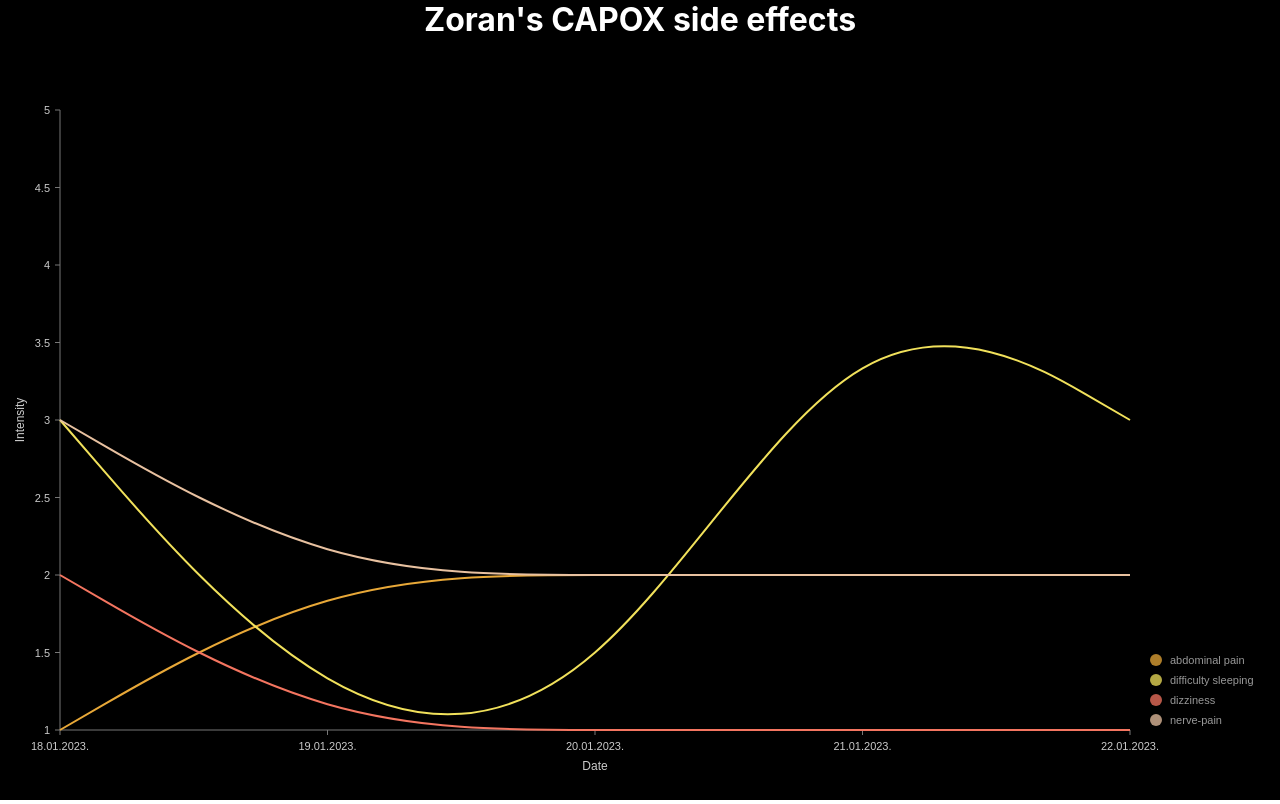
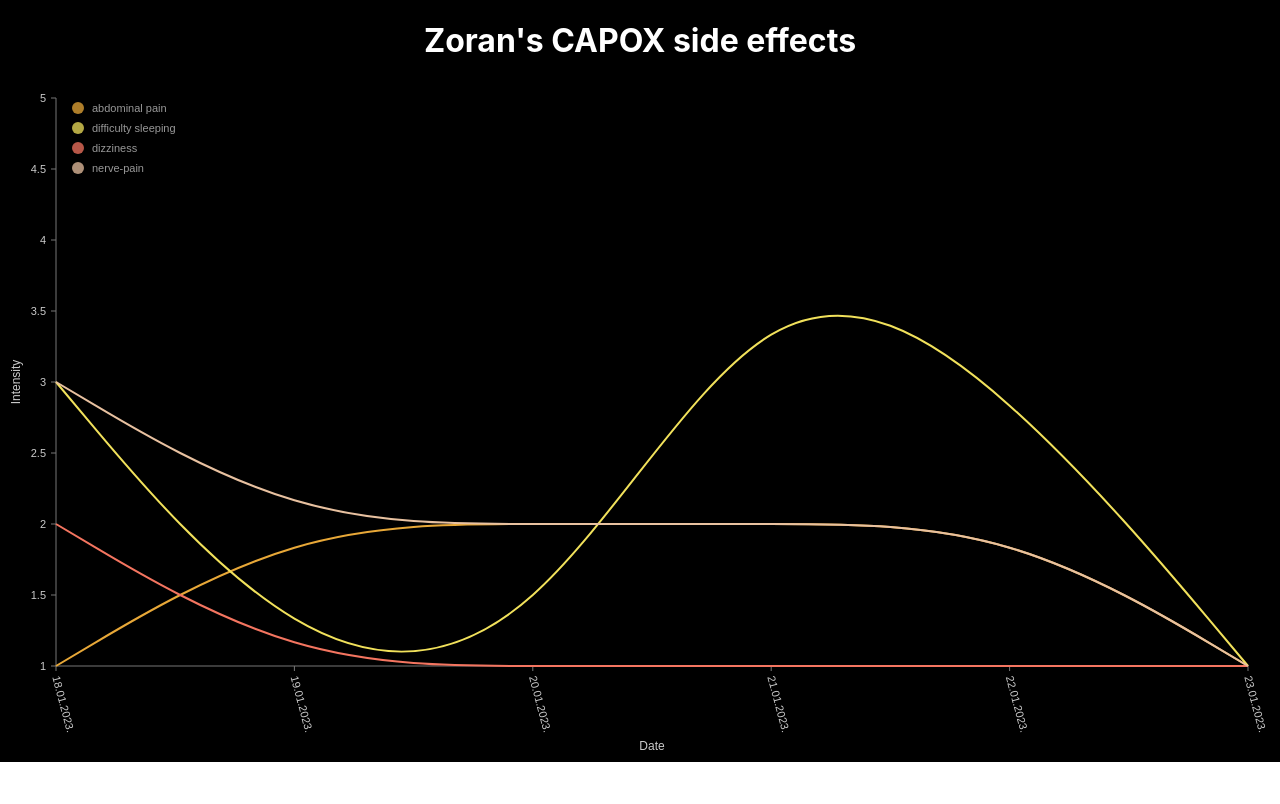
Before and after one commit to zoranlj/my-chemo, a React (Create React App) app: page / in a window 1280 px wide. Built offline with nearby package versions, Linux system fonts and the light colour scheme.

Commit message:
refactor

```diff
--- a/src/App.scss
+++ b/src/App.scss
@@ -1,17 +1,13 @@
 .container {
   display: flex;
-  flex-direction: column;
-  text-align: center;
+  flex-flow: column;
+  height: 100%;
+  min-height: 100%;
   background: black;
   color: white;
+  text-align: center;
 
-  h1 {
-    height: 60px;
-    margin: 0;
+  .lineChartWrapper {
+    height: calc(100vh - 120px);
   }
-
-  .myResponsiveLineWrapper {
-    height: calc(100vh - 60px);
-  }
-
 }
--- a/src/App.tsx
+++ b/src/App.tsx
@@ -1,14 +1,14 @@
 import React from 'react'
 import './App.scss'
-import MyResponsiveLine from './components/MyResponsiveLine'
-import data from './data'
+import LineChart from './components/LineChart'
+import data from './data/data'
 
 function App() {
     return (
         <div className="container">
             <h1>Zoran's CAPOX side effects</h1>
-            <div className="myResponsiveLineWrapper">
-                <MyResponsiveLine data={data} />
+            <div className="lineChartWrapper">
+                <LineChart data={data} />
             </div>
         </div>
     )
--- /dev/null
+++ b/src/components/LineChart.tsx
@@ -0,0 +1,64 @@
+import { ResponsiveLine, Serie } from '@nivo/line'
+import theme from '../theme/theme'
+
+const LineChart = ({ data }: { data: Serie[] }) => (
+    <ResponsiveLine
+        data={data}
+        theme={theme}
+        margin={{ top: 16, right: 32, bottom: 96, left: 56 }}
+        curve="basis"
+        enablePoints={false}
+        enableGridX={false}
+        enableGridY={false}
+        yScale={{
+            max: 5,
+            min: 1,
+            type: 'linear',
+        }}
+        axisBottom={{
+            tickSize: 5,
+            tickPadding: 5,
+            tickRotation: 75,
+            legend: 'Date',
+            legendOffset: 80,
+            legendPosition: 'middle',
+        }}
+        axisLeft={{
+            tickSize: 5,
+            tickPadding: 5,
+            tickRotation: 0,
+            legend: 'Intensity',
+            legendOffset: -40,
+            legendPosition: 'middle',
+        }}
+        legends={[
+            {
+                anchor: 'top-left',
+                direction: 'column',
+                justify: false,
+                translateX: 16,
+                translateY: 0,
+                itemsSpacing: 0,
+                itemDirection: 'left-to-right',
+                itemWidth: 80,
+                itemHeight: 20,
+                itemOpacity: 0.75,
+                symbolSize: 12,
+                symbolShape: 'circle',
+                toggleSerie: true,
+                symbolBorderColor: 'rgba(255, 255, 0, .5)',
+                effects: [
+                    {
+                        on: 'hover',
+                        style: {
+                            itemBackground: 'rgba(0, 0, 0, .03)',
+                            itemOpacity: 1,
+                        },
+                    },
+                ],
+            },
+        ]}
+    />
+)
+
+export default LineChart
--- a/src/data/index.ts
+++ b/src/data/data.ts
@@ -25,6 +25,10 @@ const data: Serie[] = [
                 x: '22.01.2023.',
                 y: 2,
             },
+            {
+                x: '23.01.2023.',
+                y: 1,
+            },
         ],
     },
     {
@@ -49,6 +53,10 @@ const data: Serie[] = [
             },
             {
                 x: '22.01.2023.',
+                y: 1,
+            },
+            {
+                x: '23.01.2023.',
                 y: 1,
             },
         ],
@@ -77,6 +85,10 @@ const data: Serie[] = [
                 x: '22.01.2023.',
                 y: 3,
             },
+            {
+                x: '23.01.2023.',
+                y: 1,
+            },
         ],
     },
     {
@@ -103,6 +115,10 @@ const data: Serie[] = [
                 x: '22.01.2023.',
                 y: 2,
             },
+            {
+                x: '23.01.2023.',
+                y: 1,
+            },
         ],
     },
 ]
--- a/src/components/MyResponsiveLine.tsx
+++ b/src/theme/theme.ts
@@ -1,5 +1,3 @@
-import { ResponsiveLine, Serie } from '@nivo/line'
-
 const theme = {
     background: '#000000',
     text: {
@@ -21,6 +19,7 @@ const theme = {
                 fill: '#cbcbcb',
                 outlineWidth: 0,
                 outlineColor: 'transparent',
+                rotation: 90,
             },
         },
         ticks: {
@@ -109,64 +108,4 @@ const theme = {
     },
 }
 
-const MyResponsiveLine = ({ data }: { data: Serie[] }) => (
-    <ResponsiveLine
-        data={data}
-        theme={theme}
-        margin={{ top: 50, right: 150, bottom: 70, left: 60 }}
-        curve="basis"
-        enablePoints={false}
-        enableGridX={false}
-        enableGridY={false}
-        yScale={{
-            max: 5,
-            min: 1,
-            type: 'linear',
-        }}
-        axisBottom={{
-            tickSize: 5,
-            tickPadding: 5,
-            tickRotation: 0,
-            legend: 'Date',
-            legendOffset: 36,
-            legendPosition: 'middle',
-        }}
-        axisLeft={{
-            tickSize: 5,
-            tickPadding: 5,
-            tickRotation: 0,
-            legend: 'Intensity',
-            legendOffset: -40,
-            legendPosition: 'middle',
-        }}
-        legends={[
-            {
-                anchor: 'bottom-right',
-                direction: 'column',
-                justify: false,
-                translateX: 100,
-                translateY: 0,
-                itemsSpacing: 0,
-                itemDirection: 'left-to-right',
-                itemWidth: 80,
-                itemHeight: 20,
-                itemOpacity: 0.75,
-                symbolSize: 12,
-                symbolShape: 'circle',
-                toggleSerie: true,
-                symbolBorderColor: 'rgba(255, 255, 0, .5)',
-                effects: [
-                    {
-                        on: 'hover',
-                        style: {
-                            itemBackground: 'rgba(0, 0, 0, .03)',
-                            itemOpacity: 1,
-                        },
-                    },
-                ],
-            },
-        ]}
-    />
-)
-
-export default MyResponsiveLine
+export default theme
```
